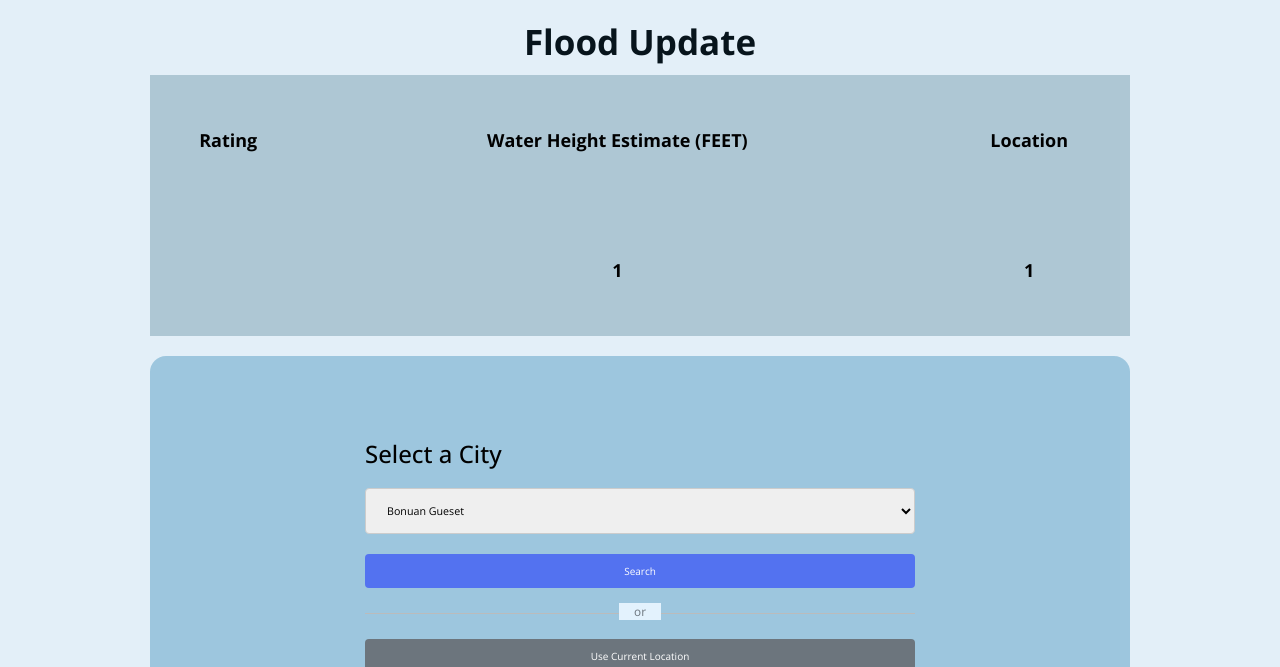
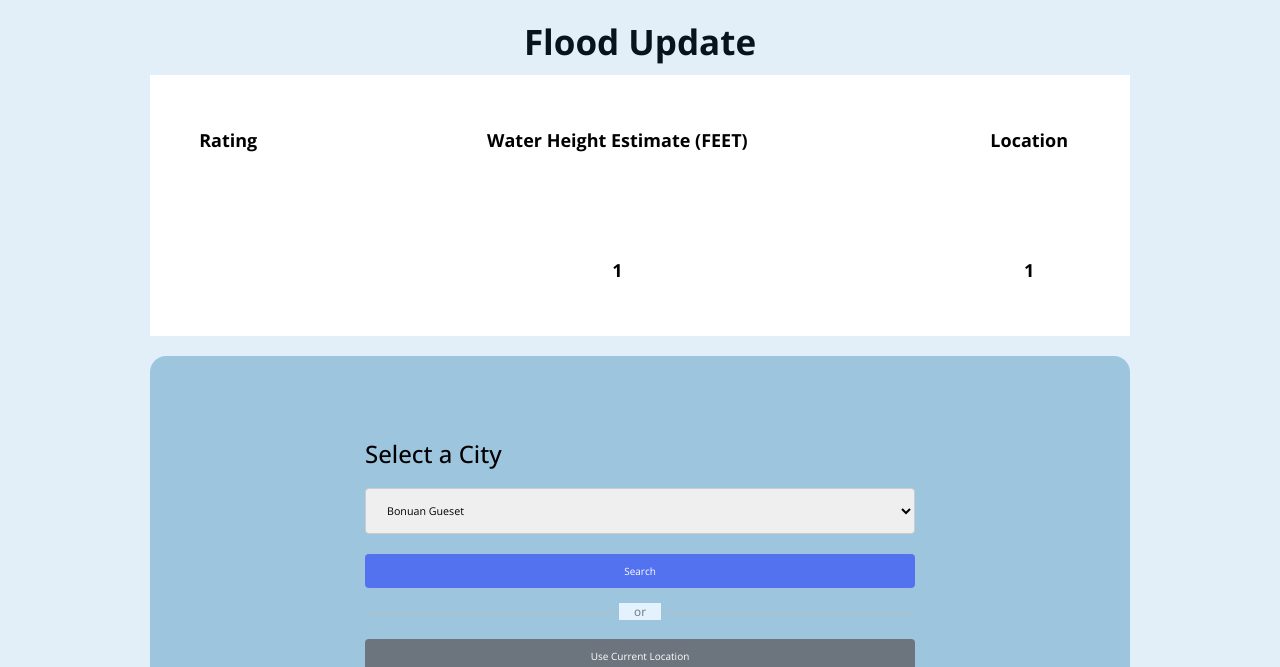
Before and after one commit to Perry2001/floodMonitoring, a website: page public/index.html in a window 1280 px wide. Shown: the part 133-800 px from the top of the page. Drawn offline with nearby package versions, Linux system fonts and the light colour scheme; no server answers.

Commit message:
minor changer in flood update and style v2.1

```diff
--- a/public/css/style-main.css
+++ b/public/css/style-main.css
@@ -209,9 +209,7 @@ tr:nth-child(even) {
     background-color: #3fb2f060;
 }
 
-tr:nth-child(odd) {
-    background-color: #2a6b8d60;
-}
+
 
 /* Media Queries */
 @media (max-width: 799px) {
```
